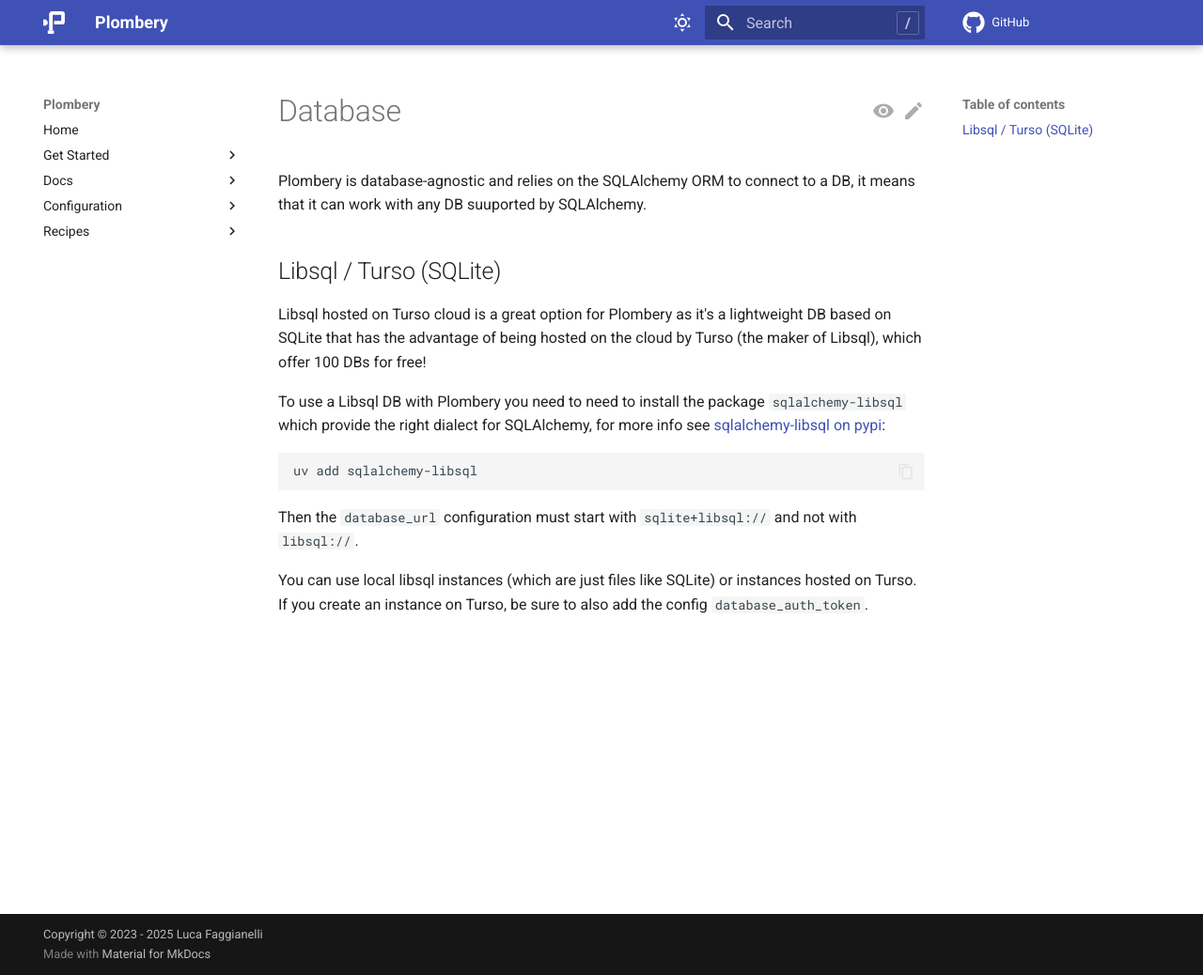
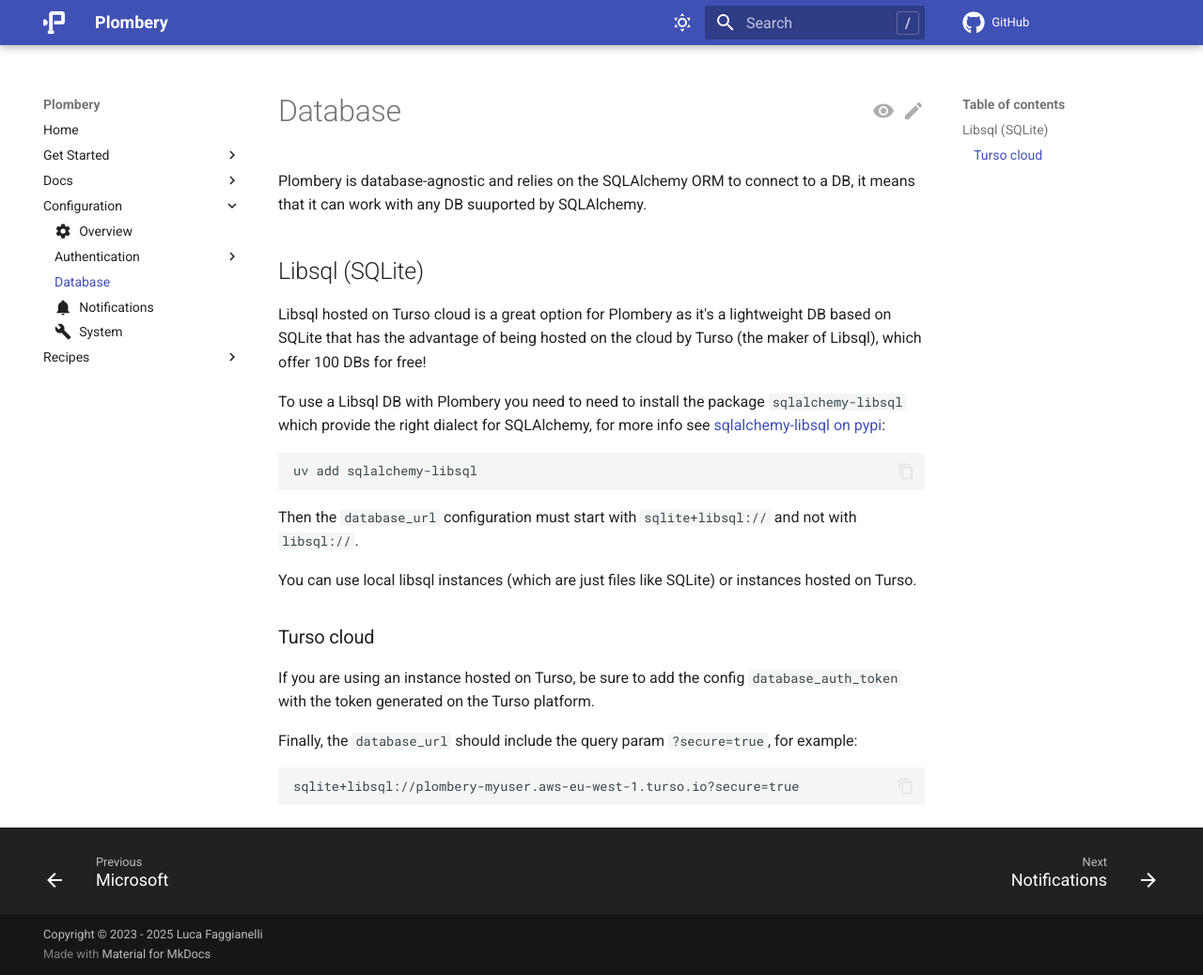
Before and after one commit to lucafaggianelli/plombery, an MkDocs documentation site: the page built from docs/configuration/database.md, in a window 1280 px wide and 1038 px high. Shown: the whole window at 94% size. Built offline with MkDocs 1.6.1 and Material for MkDocs 9.7.7, drawn with Linux system fonts in a browser that asks for light colours; comment, search, counter and statistics services are not loaded.

Commit message:
add libsql and turso support
close #525

````diff
--- a/docs/configuration/database.md
+++ b/docs/configuration/database.md
@@ -17,4 +18,14 @@
 Then the `database_url` configuration must start with `sqlite+libsql://` and not with `libsql://`.
 
 You can use local libsql instances (which are just files like SQLite) or instances hosted on Turso.
-If you create an instance on Turso, be sure to also add the config `database_auth_token`.
+
+### Turso cloud
+
+If you are using an instance hosted on Turso, be sure to add the config
+`database_auth_token` with the token generated on the Turso platform.
+
+Finally, the `database_url` should include the query param `?secure=true`, for example:
+
+```
+sqlite+libsql://plombery-myuser.aws-eu-west-1.turso.io?secure=true
+```
--- a/mkdocs.yml
+++ b/mkdocs.yml
@@ -81,6 +81,7 @@
           - Generic OAuth: configuration/auth/generic-oauth.md
           - Google: configuration/auth/google.md
           - Microsoft: configuration/auth/microsoft.md
+      - Database: configuration/database.md
       - Notifications: configuration/notifications/index.md
       - System: configuration/system.md
   - Recipes:
````
Also changed, not shown: other parts of docs/configuration/database.md (+3 -2 lines), CHANGELOG.md (+6 -0 lines), 3 other files.
